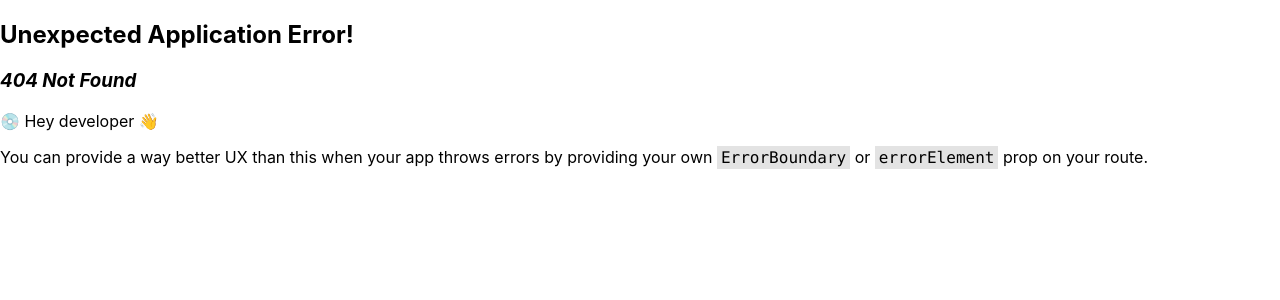
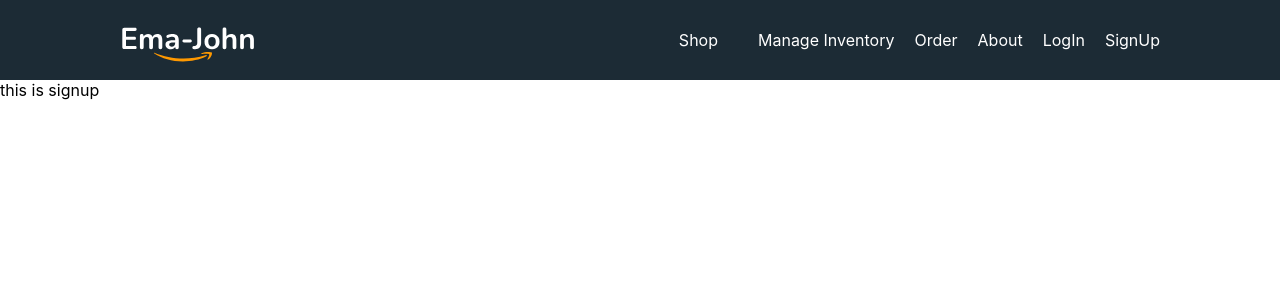
Before and after one commit to arjun1571/E-commerce, a React (Create React App) app: page /signup in a window 1280 px wide. Before the commit this address had no page. Shown: the top 300 px of the page. Built offline with nearby package versions, Linux system fonts and the light colour scheme.

Commit message:
some route added

```diff
--- a/package.json
+++ b/package.json
@@ -9,6 +9,7 @@
     "@testing-library/jest-dom": "^5.14.1",
     "@testing-library/react": "^13.0.0",
     "@testing-library/user-event": "^13.2.1",
+    "firebase": "^9.17.1",
     "react": "^18.2.0",
     "react-dom": "^18.2.0",
     "react-router-dom": "^6.8.1",
--- /dev/null
+++ b/src/component/About/About.js
@@ -0,0 +1,11 @@
+import React from 'react';
+import "./About.css"
+const About = () => {
+    return (
+        <div>
+            this is about
+        </div>
+    );
+};
+
+export default About;
--- a/src/component/Header/Header.js
+++ b/src/component/Header/Header.js
@@ -12,7 +12,9 @@ const Header = () => {
                 <Link to="Order Riview">{}</Link>
                 <Link to="inventory">Manage Inventory</Link>
                 <Link to="order">Order</Link>
+                <Link to="about">About</Link>
                 <Link to="login">LogIn</Link>
+                <Link to="signup">SignUp</Link>
             </div>
         </nav>
     );
--- a/src/component/Order/Order.js
+++ b/src/component/Order/Order.js
@@ -7,6 +7,7 @@ import Review from '../Review/Review';
 const Order = () => {
 const {products,initialCart} = useLoaderData();
     const [cart,setCart]=useState(initialCart)
+    console.log(products);
     const handleRemove =(id)=>{
         const remaning = cart.filter(product => product.id !== id);
         setCart(remaning);
--- /dev/null
+++ b/src/component/SingnUp/SignUp.js
@@ -0,0 +1,12 @@
+import React from 'react';
+import "./SignUp.css"
+
+const SignUp = () => {
+    return (
+        <div>
+            this is signup
+        </div>
+    );
+};
+
+export default SignUp;
```
Also changed, not shown: src/App.js (+10 -0 lines), src/firebase/firebase.config.js (added, +18 -0 lines), src/component/About/About.css (added), src/component/SingnUp/SignUp.css (added), 2 other files (tests, documents, lock files or other folders).
